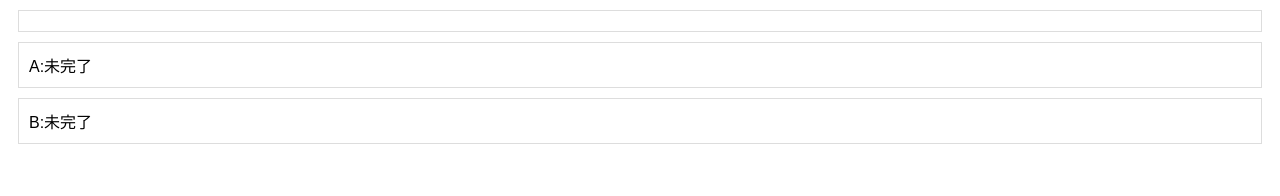
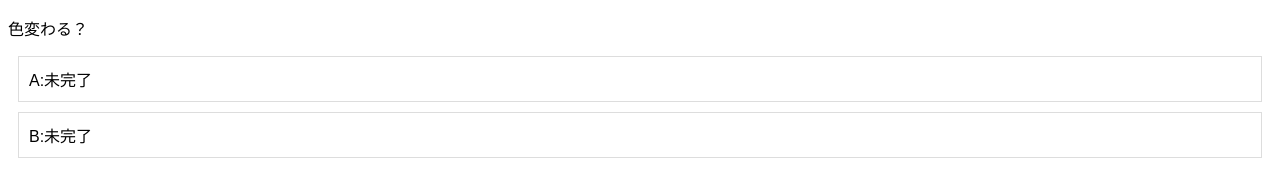
Before and after one commit to stookia/color_basesite, a plain HTML site: page index.html in a window 1280 px wide. Drawn offline with Linux system fonts and the light colour scheme.

Commit message:
Update index.html

```diff
--- a/index.html
+++ b/index.html
@@ -18,7 +18,7 @@
     </style>
 </head>
 <body>
-    <div id="col1" style="color:#000000"></div>
+    <p id="col1" style="color:#000000">色変わる？</p>
     <div id="statusA">A:未完了</div>
     <div id="statusB">B:未完了</div>
 
```
